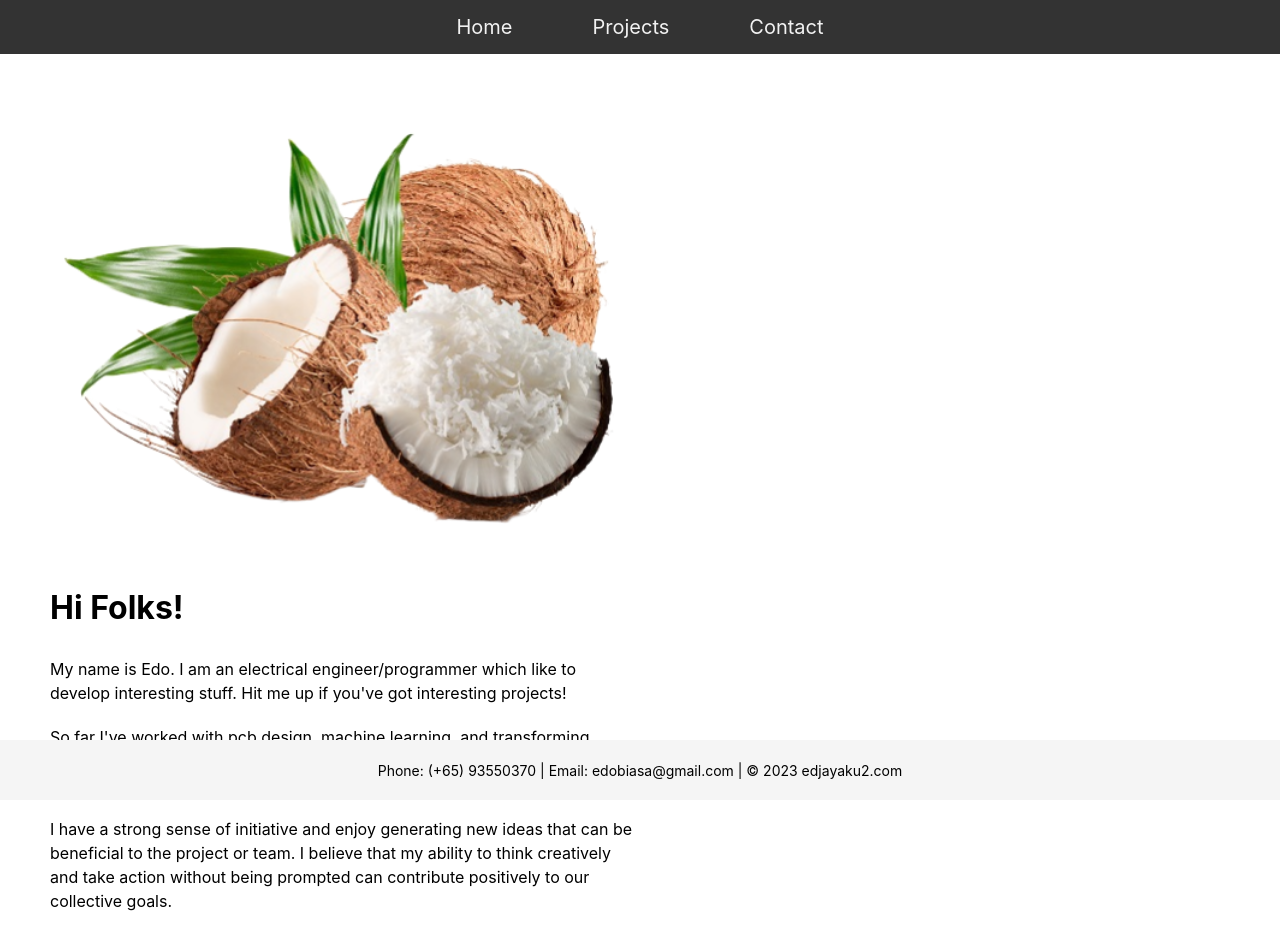
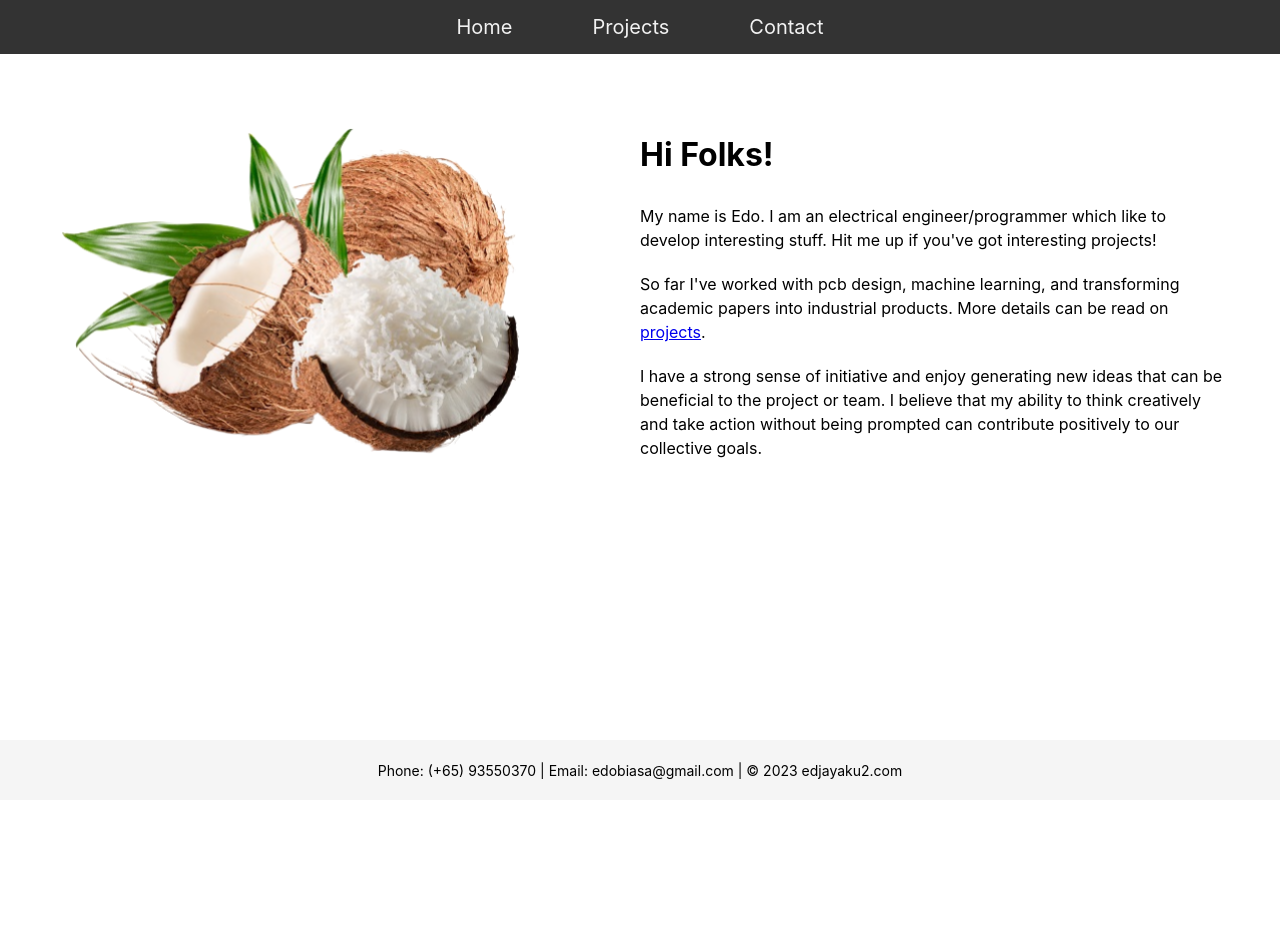
Before and after one commit to cocopeanutz/edo_portfolio, a React (Create React App) app: page /#/ in a window 1280 px wide. Shown: the top 950 px of the page. After the commit the page ends 800 px from the top, so only its background shows below. Built offline with nearby package versions, Linux system fonts and the light colour scheme.

Commit message:
Update image size

```diff
--- a/src/css/About.css
+++ b/src/css/About.css
@@ -17,7 +17,7 @@
     display: block;
     height: auto;
     background-color: transparent;
-    width: 600px;
+    width: 500px;
     max-width: 100%;
 }
 
--- a/src/css/Contact.css
+++ b/src/css/Contact.css
@@ -17,7 +17,7 @@
     display: block;
     height: auto;
     background-color: transparent;
-    width: 600px;
+    width: 500px;
     max-width: 100%;
 }
 
```
